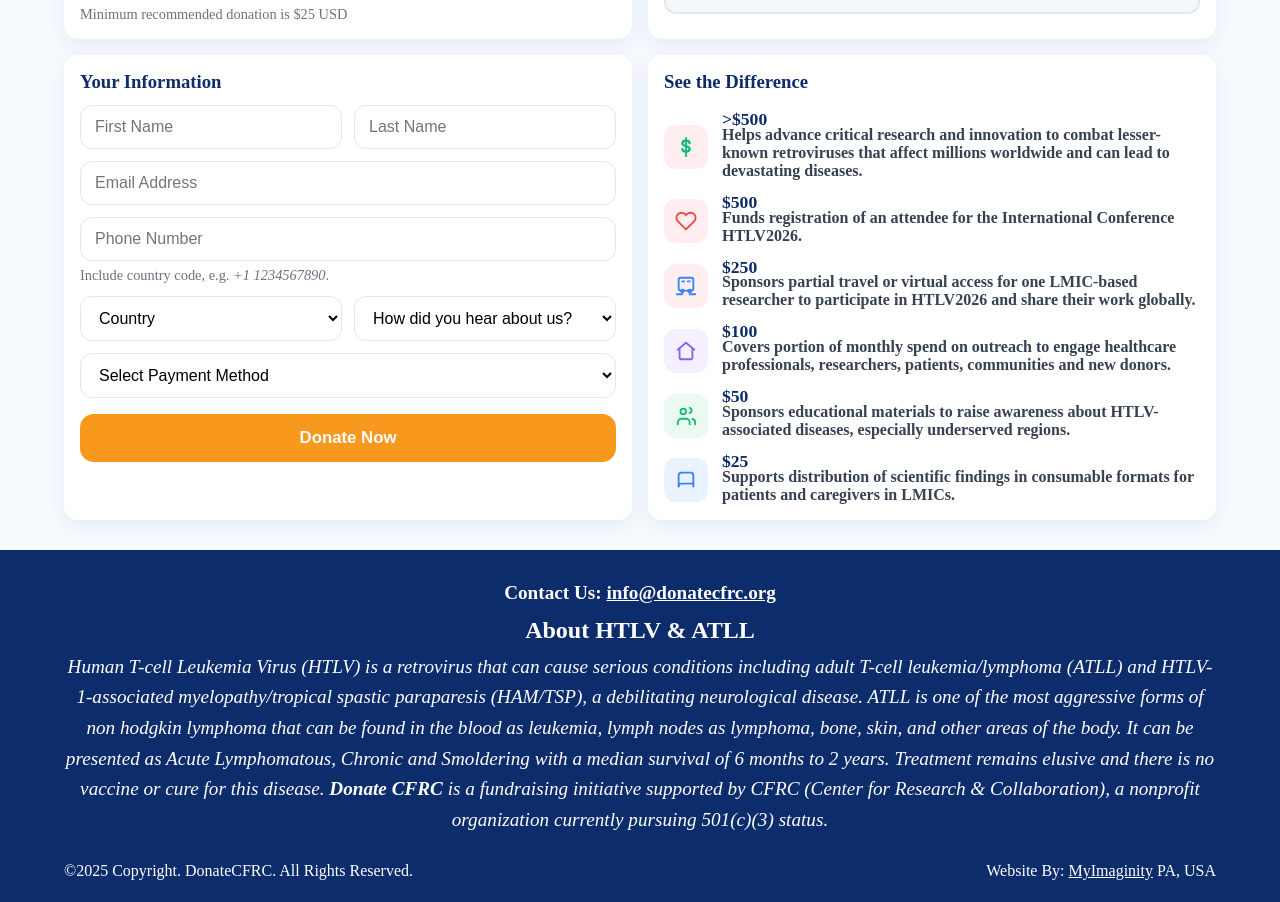
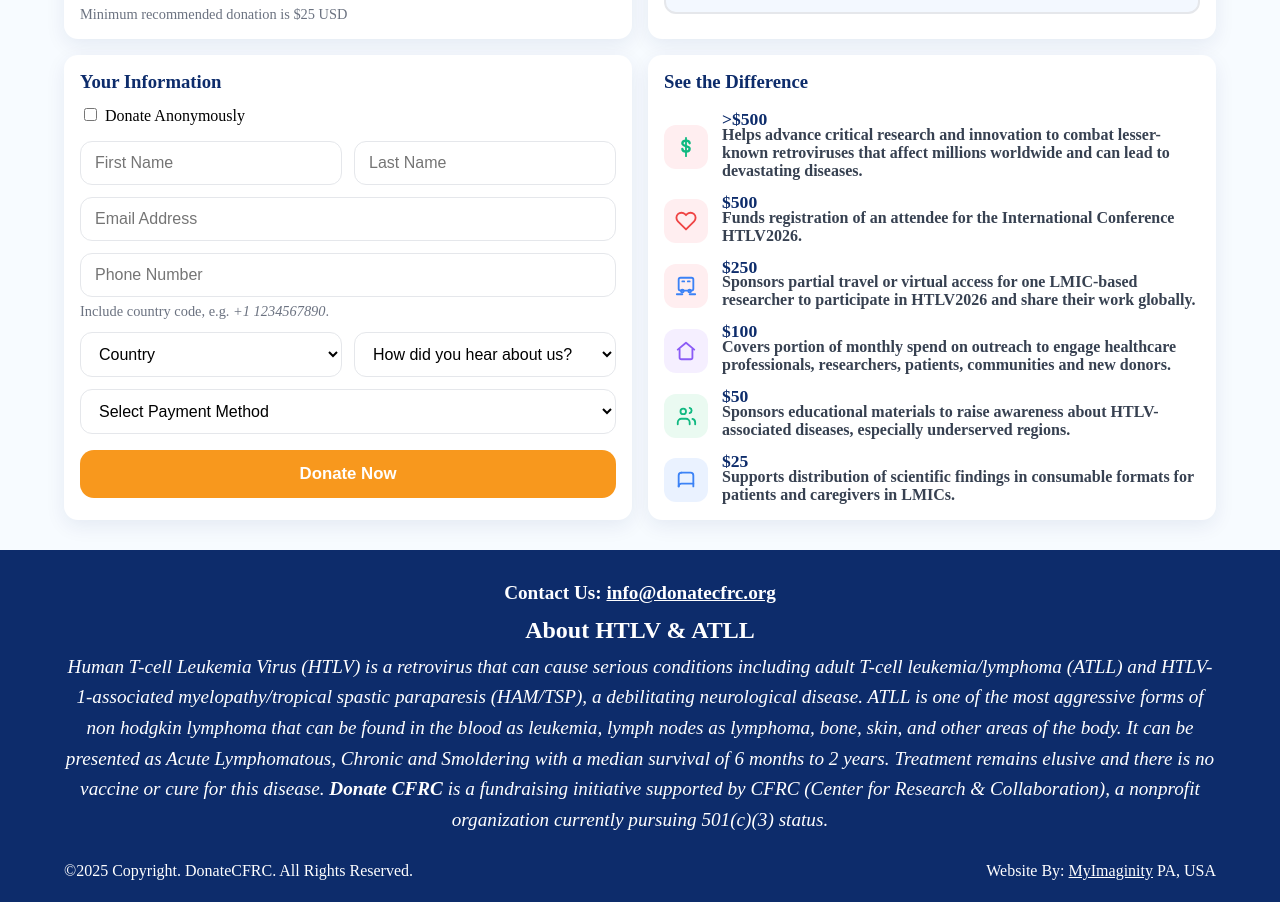
Before and after one commit to swarajtrivedi/cfrc-fundraiser, a React (Create React App) app: page / in a window 1280 px wide. Shown: the part 2423-3325 px from the top of the page. Built offline with nearby package versions, Linux system fonts and the light colour scheme.

Commit message:
Adding donate anonymously

```diff
--- a/src/components/sections/DonationSection/DonationSection.tsx
+++ b/src/components/sections/DonationSection/DonationSection.tsx
@@ -65,6 +65,7 @@ export const DonationSection = (props: IDonationSection) =>{
   const [payment, setPayment] = useState("");
   const [showVenmoQR, setShowVenmoQR] = useState(false);
   const [loading, setLoading] = useState(false);
+  const [anonymous, setAnonymous] = useState(false);
 
   // Error state
   const [errors, setErrors] = useState<Record<string, string>>({});
@@ -81,6 +82,11 @@ export const DonationSection = (props: IDonationSection) =>{
     // else if (customAmount && amt < 25) {
     //   e.amount = "Minimum donation is $25.";
     // }
+
+    if(anonymous){
+      setErrors(e);
+      return;
+    }
 
     if (!first.trim()) e.first = "First name is required.";
     if (!last.trim()) e.last = "Last name is required.";
@@ -121,9 +127,9 @@ export const DonationSection = (props: IDonationSection) =>{
     try {
       setLoading(true);
       const amountInCents = Math.round(Number(amt) * 100);
-      const BACKEND_URL = "https://cfrc-fundraiser-backend.onrender.com";
+      // const BACKEND_URL = "https://cfrc-fundraiser-backend.onrender.com";
       // For local testing:
-      // const BACKEND_URL = "http://localhost:8080";
+      const BACKEND_URL = "http://localhost:8080";
       const res = await fetch(`${BACKEND_URL}/create-checkout-session`, {
         method: "POST",
         headers: { "Content-Type": "application/json" },
@@ -245,6 +251,17 @@ export const DonationSection = (props: IDonationSection) =>{
 
                   <Card>
                     <CardTitle>Your Information</CardTitle>
+                    <div style={{ marginBottom: "1rem" }}>
+                      <label>
+                        <input
+                          type="checkbox"
+                          checked={anonymous}
+                          onChange={() => setAnonymous((prev) => !prev)}
+                          style={{ marginRight: "0.5rem" }}
+                        />
+                        Donate Anonymously
+                      </label>
+                    </div>
                     <TwoCol>
                       <Input
                         placeholder="First Name"
@@ -253,6 +270,7 @@ export const DonationSection = (props: IDonationSection) =>{
                         onChange={(e) => setFirst(e.target.value)}
                         hasError={!!errors.first}
                         required
+                        disabled={anonymous}
                       />
                       <Input
                         placeholder="Last Name"
@@ -261,6 +279,7 @@ export const DonationSection = (props: IDonationSection) =>{
                         onChange={(e) => setLast(e.target.value)}
                         hasError={!!errors.last}
                         required
+                        disabled={anonymous}
                       />
                     </TwoCol>
                     {errors.first && <ErrorText>{errors.first}</ErrorText>}
@@ -275,6 +294,7 @@ export const DonationSection = (props: IDonationSection) =>{
                       onChange={(e) => setEmail(e.target.value)}
                       hasError={!!errors.email}
                       required
+                      disabled={anonymous}
                     />
                     {errors.email && <ErrorText>{errors.email}</ErrorText>}
 
@@ -287,6 +307,7 @@ export const DonationSection = (props: IDonationSection) =>{
                         onChange={(e) => setPhone(e.target.value)}
                         hasError={!!errors.phone}
                         required
+                        disabled={anonymous}
                       />
                       <Helper>
                         Include country code, e.g. <em>+1 1234567890</em>.
@@ -302,6 +323,7 @@ export const DonationSection = (props: IDonationSection) =>{
                           onChange={(e) => setCountry(e.target.value)}
                           hasError={!!errors.country}
                           required
+                          disabled={anonymous}
                         >
                           <option value="" disabled>
                             Country
```
